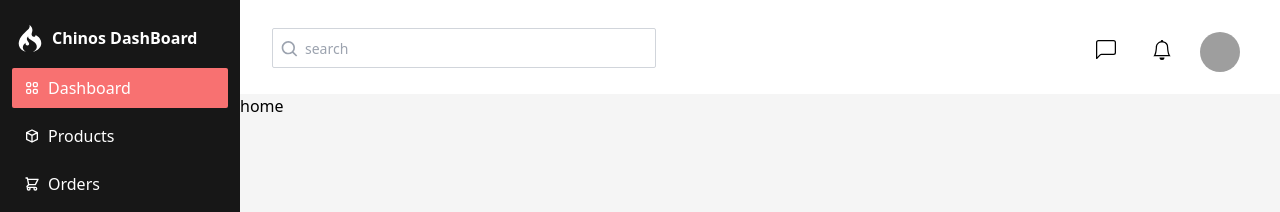
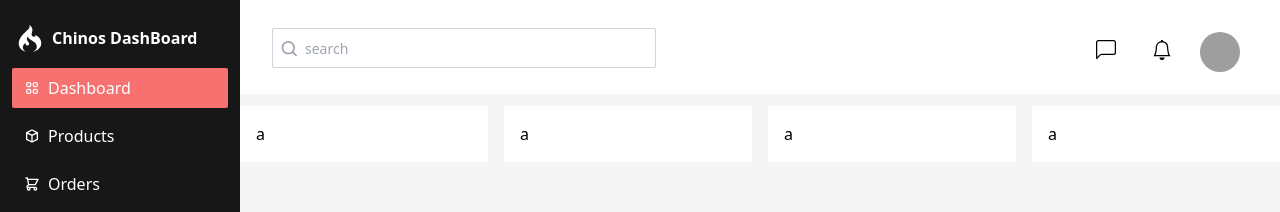
Before and after one commit to ch1n069/FlexDash, a React (Vite) app: page / in a window 1280 px wide. Shown: the top 212 px of the page. Built offline with nearby package versions, Linux system fonts and the light colour scheme; grey boxes are pictures that could not be loaded.

Commit message:
styling of the stat cards

```diff
--- a/src/components/DashBoardStats.jsx
+++ b/src/components/DashBoardStats.jsx
@@ -2,11 +2,19 @@ import React from "react";
 
 const DashBoardStats = () => {
   return (
-    <div className="flex gap-4 w-full">
-      <div className="bg-white">a</div>
-      <div className="bg-white">a</div>
-      <div className="bg-white">a</div>
-      <div className="bg-white">a</div>
+    <div className="flex gap-4 w-full pt-3">
+      <div className="bg-white flex-1 p-4 rounded-sm">
+        <p>a</p>
+      </div>
+      <div className="bg-white flex-1 p-4 rounded-sm">
+        <p>a</p>
+      </div>
+      <div className="bg-white flex-1 p-4 rounded-sm">
+        <p>a</p>
+      </div>
+      <div className="bg-white flex-1 p-4 rounded-sm">
+        <p>a</p>
+      </div>
     </div>
   );
 };
--- a/src/pages/Home.jsx
+++ b/src/pages/Home.jsx
@@ -1,7 +1,12 @@
 import React from "react";
+import DashBoardStats from "../components/DashBoardStats";
 
 const Home = () => {
-  return <div>home</div>;
+  return (
+    <div className="flex">
+      <DashBoardStats />
+    </div>
+  );
 };
 
 export default Home;
--- a/src/shared/DashBoard.jsx
+++ b/src/shared/DashBoard.jsx
@@ -1,8 +1,11 @@
 import React from "react";
+import DashBoardStats from "../components/DashBoardStats";
 
 const DashBoard = () => {
   return (
-    <div>
+    <div className="flex">
+      <DashBoardStats />
+
       <p>dashboard</p>
     </div>
   );
```
